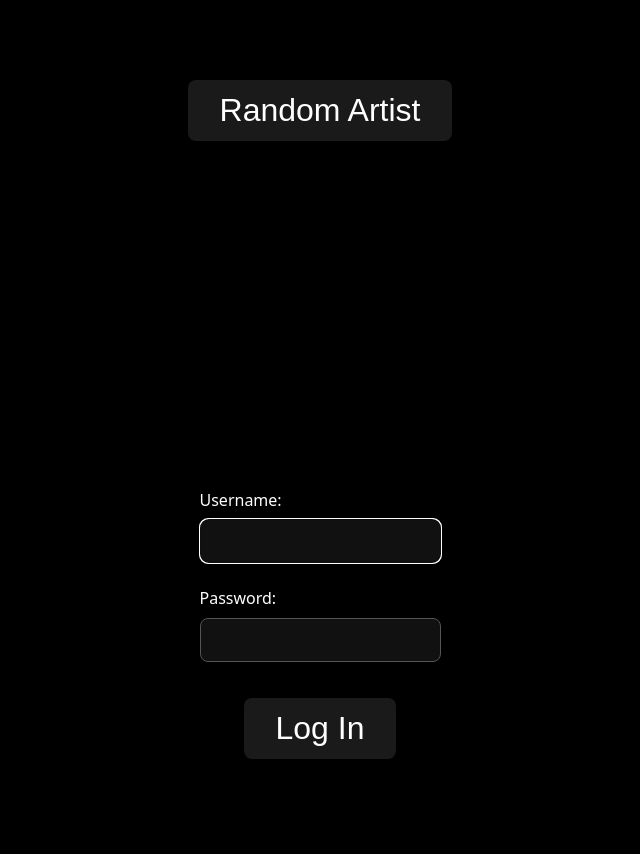
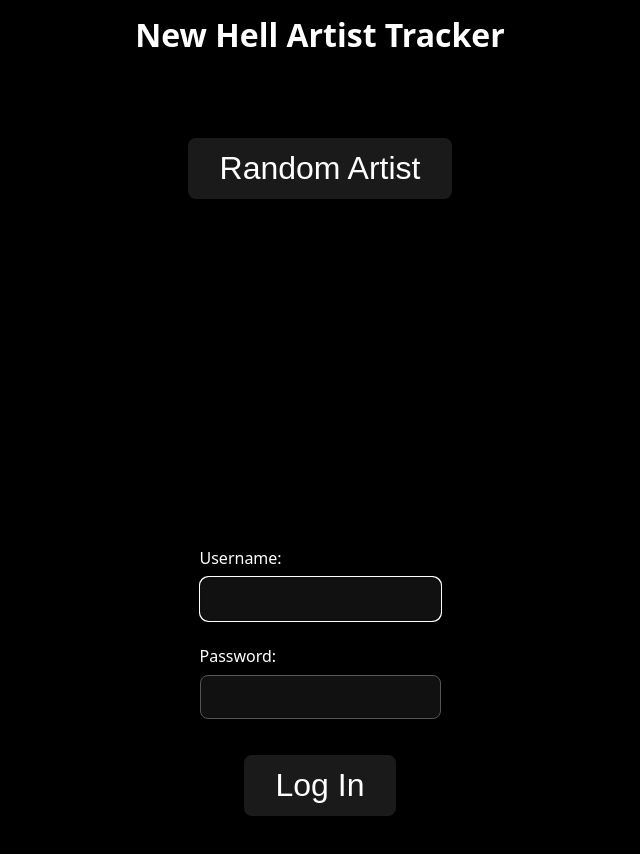
Before and after one commit to apkatsikas/artist-entities-frontend, a React (Vite) app: page / in a window 1280 px wide. Shown: the top 854 px of the page, without its empty margins (320-960 px from the left). Built offline with nearby package versions, Linux system fonts and the light colour scheme; no server answers.

Commit message:
Add main landmark and h1 to page (#4)

```diff
--- a/src/components/App.tsx
+++ b/src/components/App.tsx
@@ -7,10 +7,11 @@ import { useAuth } from '../authContext';
 const App: React.FC = () => {
   const { token } = useAuth();
   return (
-    <>
+    <main>
+      <h1>New Hell Artist Tracker</h1>
       <ArtistSection />
       <>{token ? <ArtistEntryForm /> : <LoginForm />}</>
-    </>
+    </main>
   );
 };
 
--- a/src/styles.css
+++ b/src/styles.css
@@ -2,6 +2,13 @@
   box-sizing: border-box;
   margin: 0;
   padding: 0;
+}
+
+h1 {
+  display: flex;
+  justify-content: center;
+  align-items: center;
+  padding-top: 1%;
 }
 
 body {
```
